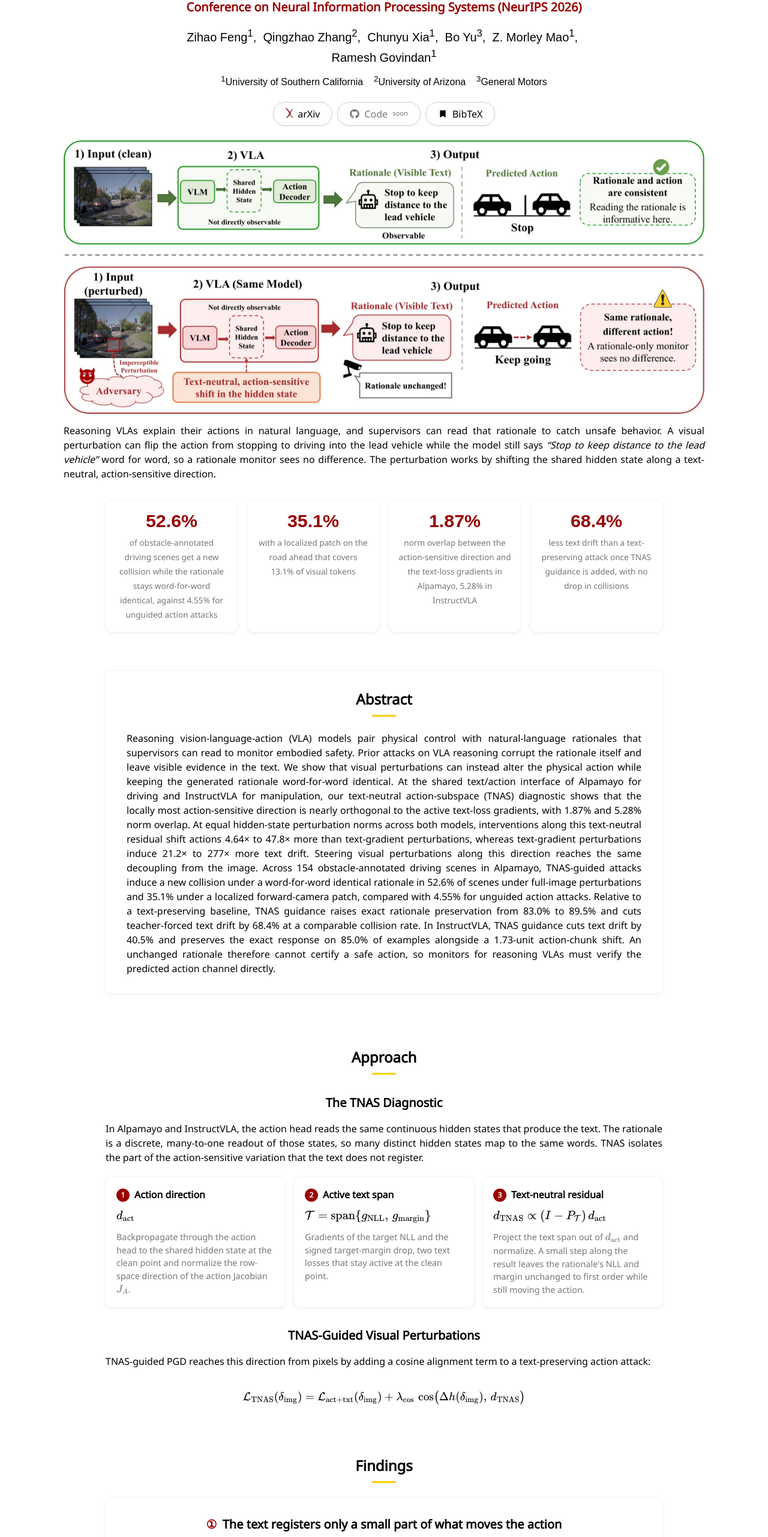
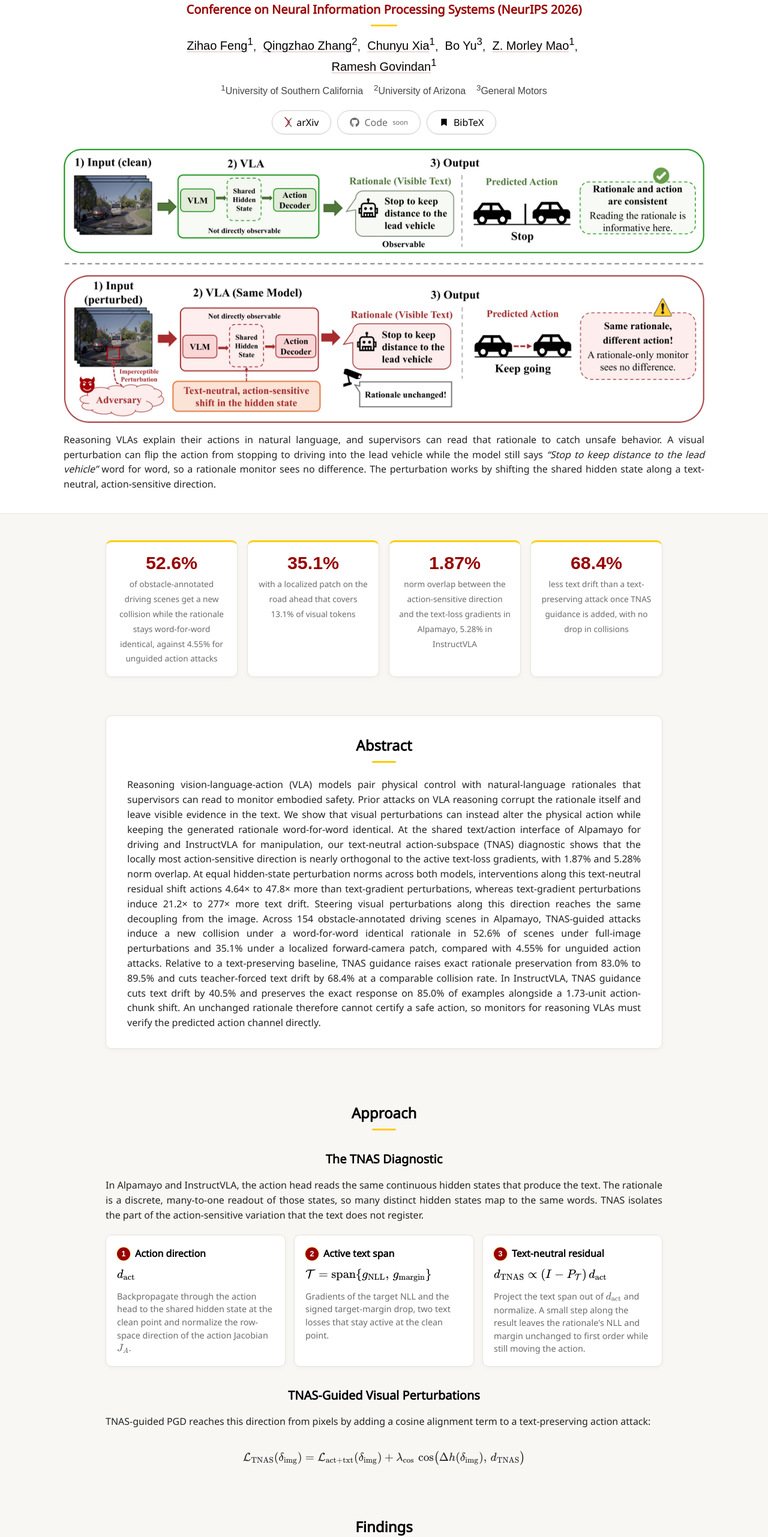
Before and after one commit to say-the-same/say-the-same.github.io, a plain HTML site: page index.html in a window 1280 px wide. Shown: the part 137-2700 px from the top of the page at 60% size. Drawn offline with nearby package versions, Linux system fonts and the light colour scheme; a web font is replaced by a local one.

Commit message:
Refine USC Cardinal & Gold styling, badges, takeaway layout, and favicon

```diff
--- a/index.html
+++ b/index.html
@@ -9,6 +9,9 @@
   <meta property="og:description" content="Visual perturbations can change a reasoning VLA's action while its rationale stays word-for-word identical. NeurIPS 2026.">
   <meta property="og:image" content="static/images/tnas_demo.jpg">
   <meta name="twitter:card" content="summary_large_image">
+
+  <link rel="icon" type="image/png" href="static/images/usc_logo.png">
+  <link rel="apple-touch-icon" sizes="180x180" href="static/images/apple-touch-icon.png">
 
   <link href="https://fonts.googleapis.com/css?family=Google+Sans|Noto+Sans|Castoro" rel="stylesheet">
   <link rel="stylesheet" href="https://cdn.jsdelivr.net/npm/katex@0.16.11/dist/katex.min.css">
@@ -163,7 +166,7 @@
       <h2 class="title">Findings</h2>
 
       <div class="box finding">
-        <h3 class="finding-title"><span class="num">①</span> The text registers only a small part of what moves the action</h3>
+        <h3 class="finding-title"><span class="num">1</span> The text registers only a small part of what moves the action</h3>
         <div class="content">
           <p>
             A frozen Qwen3-14B that reads only the clean rationale correctly predicts whether Alpamayo's plan comes to rest on 84.3% of 1,181 clips.
@@ -174,7 +177,7 @@
       </div>
 
       <div class="box finding">
-        <h3 class="finding-title"><span class="num">②</span> Hidden-state interventions along \(d_{\mathrm{TNAS}}\) shift the action while barely moving the text</h3>
+        <h3 class="finding-title"><span class="num">2</span> Hidden-state interventions along \(d_{\mathrm{TNAS}}\) shift the action while barely moving the text</h3>
         <figure>
           <a href="static/images/probe_finite_steps.png"><img class="fig-medium" src="static/images/probe_finite_steps.png" alt="Probe results: d_TNAS produces the largest action shift at fixed text KL and the smallest text KL at equal norm, in both Alpamayo and InstructVLA." width="2200" height="1780" loading="lazy"></a>
           <figcaption>
@@ -193,7 +196,7 @@
       </div>
 
       <div class="box finding">
-        <h3 class="finding-title"><span class="num">③</span> TNAS guidance turns pixel perturbations into silent collisions</h3>
+        <h3 class="finding-title"><span class="num">3</span> TNAS guidance turns pixel perturbations into silent collisions</h3>
         <div class="content">
           <p>
             A silent collision is a scene where the attacked plan newly collides with a logged traffic actor while the rationale stays word-for-word identical.
@@ -251,7 +254,7 @@
       </div>
 
       <div class="box finding">
-        <h3 class="finding-title"><span class="num">④</span> A localized patch still causes silent collisions</h3>
+        <h3 class="finding-title"><span class="num">4</span> A localized patch still causes silent collisions</h3>
         <figure>
           <a href="static/images/patch_demo_1.jpg"><img src="static/images/patch_demo_1.jpg" alt="Four cameras by four frames of a night driving clip. Red boxes mark the optimized patch on the front-wide and front-telephoto cameras." width="2000" height="1092" loading="lazy"></a>
           <figcaption>
--- a/static/css/style.css
+++ b/static/css/style.css
@@ -1,17 +1,20 @@
 /* Layout and typography follow the Nerfies project-page template. */
 
 /* Colors follow the USC identity palette (identity.usc.edu/color):
-   cardinal and gold as primaries, black and 70K gray for text on white.
-   Cardinal is never tinted and gold is never shaded or used for text. */
+   cardinal and gold as primaries, softened charcoal and black for text.
+   Cardinal is never muddied and gold is never used directly for text. */
 :root {
   color-scheme: light;
-  --text: #000;
-  --strong: #000;
-  --muted: #767676;           /* Gray 70K */
-  --line: #cccccc;            /* Gray 30K */
-  --cardinal: #990000;
-  --gold: #ffcc00;
-  --gold-light: #fff5cc;      /* gold at 20%, for fills behind black text */
+  --bg-subtle: #f8f7f4;       /* Warm academic canvas so white cards stand out */
+  --surface: #ffffff;
+  --text: #222222;            /* Softened charcoal for comfortable long-form reading */
+  --strong: #000000;          /* Pure black for headings and bold inline emphasis */
+  --muted: #6b6b6b;           /* Neutral gray (>5.1:1 contrast on white and warm canvas) */
+  --line: #cccccc;            /* USC Gray 30K */
+  --border-subtle: #e6e3dc;   /* Hairline card & section border */
+  --cardinal: #990000;        /* Official USC Cardinal */
+  --gold: #ffcc00;            /* Official USC Gold */
+  --gold-light: #fff5cc;      /* Gold at 20%, for table row highlights behind dark text */
 }
 
 * { box-sizing: border-box; }
@@ -20,10 +23,18 @@ html { scroll-behavior: smooth; }
 
 body {
   margin: 0;
-  background: #fff;
+  background: var(--surface);
   color: var(--text);
-  font: 400 16px/1.5 "Noto Sans", sans-serif;
+  font: 400 16px/1.55 "Noto Sans", sans-serif;
   -webkit-font-smoothing: antialiased;
+}
+
+/* USC Cardinal & Gold crown bar */
+body::before {
+  content: "";
+  display: block;
+  height: 5px;
+  background: linear-gradient(to bottom, var(--cardinal) 0 3px, var(--gold) 3px 5px);
 }
 
 img { max-width: 100%; height: auto; display: block; }
@@ -42,6 +53,11 @@ b, strong { color: var(--strong); font-weight: 700; }
 }
 
 .container.wide { max-width: 1100px; }
+
+main {
+  background: var(--bg-subtle);
+  padding: 12px 0 28px;
+}
 
 .section { padding: 32px 0; }
 
@@ -62,6 +78,7 @@ h2.title::after {
   width: 40px;
   height: 3px;
   margin: 8px auto 0;
+  border-radius: 2px;
   background: var(--gold);
 }
 
@@ -76,7 +93,7 @@ h3.subtitle {
 /* Hero */
 
 .hero {
-  padding: 48px 0 24px;
+  padding: 44px 0 24px;
   text-align: center;
 }
 
@@ -84,7 +101,7 @@ h3.subtitle {
 
 .publication-title {
   margin: 0;
-  font: 600 2rem/1.125 "Google Sans", sans-serif;
+  font: 600 2rem/1.15 "Google Sans", sans-serif;
   color: var(--strong);
 }
 
@@ -95,26 +112,49 @@ h3.subtitle {
   color: var(--cardinal);
 }
 
+.venue::after {
+  content: "";
+  display: block;
+  width: 44px;
+  height: 3px;
+  margin: 10px auto 0;
+  border-radius: 2px;
+  background: var(--gold);
+}
+
 .publication-authors {
-  margin: 16px auto 0;
+  margin: 14px auto 0;
   max-width: 760px;
   font: 400 1.25rem/1.6 "Google Sans", sans-serif;
 }
 
-.author { color: #000; white-space: nowrap; }
-.author a { color: inherit; }
+.author { color: var(--strong); white-space: nowrap; }
+
+.author a {
+  color: var(--strong);
+  text-decoration: underline;
+  text-decoration-color: rgba(153, 0, 0, 0.28);
+  text-underline-offset: 3px;
+  text-decoration-thickness: 1px;
+  transition: color 0.15s ease, text-decoration-color 0.15s ease;
+}
+
+.author a:hover {
+  color: var(--cardinal);
+  text-decoration-color: var(--cardinal);
+}
 
 .affiliations {
   margin: 10px 0 0;
   font: 400 1rem/1.5 "Google Sans", sans-serif;
-  color: var(--strong);
+  color: #444444;
 }
 
 .publication-links {
   display: flex;
   flex-wrap: wrap;
   justify-content: center;
-  gap: 8px;
+  gap: 10px;
   margin-top: 20px;
 }
 
@@ -125,21 +165,33 @@ h3.subtitle {
   padding: 7px 20px;
   border-radius: 999px;
   border: 1px solid var(--line);
-  background: #fff;
-  color: #000;
+  background: var(--surface);
+  color: var(--strong);
   font-size: 1rem;
   line-height: 1.5;
   box-shadow: 0 1px 2px rgba(0, 0, 0, 0.05);
-  transition: border-color 0.15s ease, color 0.15s ease;
+  transition: border-color 0.15s ease, color 0.15s ease, background-color 0.15s ease, box-shadow 0.15s ease;
 }
 
-.button:hover { border-color: var(--cardinal); color: var(--cardinal); text-decoration: none; }
+.button:hover {
+  border-color: var(--cardinal);
+  color: var(--cardinal);
+  background: #fff9f9;
+  box-shadow: 0 2px 6px rgba(153, 0, 0, 0.08);
+  text-decoration: none;
+}
+
 .button svg { width: 1em; height: 1em; }
 .button svg.logo { width: auto; height: 1.15em; }
 .button small { font-size: 0.7rem; color: var(--muted); }
 .button.is-soon { color: var(--muted); cursor: default; pointer-events: none; }
 
 /* Teaser */
+
+.teaser {
+  padding-bottom: 36px;
+  border-bottom: 1px solid var(--border-subtle);
+}
 
 .teaser img { width: 100%; }
 
@@ -164,7 +216,10 @@ h3.subtitle {
 .stats li {
   padding: 18px 16px;
   border-radius: 10px;
-  box-shadow: 0 2px 8px rgba(0, 0, 0, 0.05), 0 0 0 1px rgba(0, 0, 0, 0.03);
+  background: var(--surface);
+  border: 1px solid var(--border-subtle);
+  border-top: 3px solid var(--gold);
+  box-shadow: 0 2px 8px rgba(0, 0, 0, 0.04);
   text-align: center;
 }
 
@@ -183,8 +238,9 @@ h3.subtitle {
   margin-bottom: 24px;
   padding: 30px 35px;
   border-radius: 10px;
-  background: #fff;
-  box-shadow: 0 2px 8px rgba(0, 0, 0, 0.05), 0 0 0 1px rgba(0, 0, 0, 0.03);
+  background: var(--surface);
+  border: 1px solid var(--border-subtle);
+  box-shadow: 0 2px 10px rgba(0, 0, 0, 0.04);
 }
 
 .finding-title {
@@ -195,7 +251,22 @@ h3.subtitle {
   text-align: center;
 }
 
-.finding-title .num { color: var(--cardinal); margin-right: 4px; }
+.finding-title .num {
+  display: inline-grid;
+  place-items: center;
+  width: 26px;
+  height: 26px;
+  margin-right: 8px;
+  border-radius: 50%;
+  background: var(--cardinal);
+  color: #ffffff;
+  font-family: "Google Sans", sans-serif;
+  font-size: 0.85rem;
+  font-weight: 700;
+  line-height: 1;
+  vertical-align: 2px;
+  box-shadow: 0 0 0 2px var(--gold-light);
+}
 
 figure { margin: 0 0 18px; }
 
@@ -227,7 +298,9 @@ figcaption {
   counter-increment: step;
   padding: 18px;
   border-radius: 10px;
-  box-shadow: 0 2px 8px rgba(0, 0, 0, 0.05), 0 0 0 1px rgba(0, 0, 0, 0.03);
+  background: var(--surface);
+  border: 1px solid var(--border-subtle);
+  box-shadow: 0 2px 8px rgba(0, 0, 0, 0.04);
 }
 
 .steps h4 { margin: 0; font-size: 1rem; font-weight: 600; color: var(--strong); }
@@ -241,9 +314,13 @@ figcaption {
   margin-right: 8px;
   border-radius: 50%;
   background: var(--cardinal);
-  color: #fff;
-  font-size: 0.75rem;
+  color: #ffffff;
+  font-family: "Google Sans", sans-serif;
+  font-size: 0.78rem;
+  font-weight: 700;
+  line-height: 1;
   vertical-align: 1px;
+  box-shadow: 0 0 0 2px var(--gold-light);
 }
 
 .steps p { margin: 0; font-size: 0.9rem; line-height: 1.5; color: var(--muted); }
@@ -287,23 +364,33 @@ thead th {
 }
 
 thead th:first-child, tbody th { text-align: left; }
-tbody th { font-weight: 400; }
-td { text-align: right; }
+tbody th { font-weight: 400; color: var(--text); }
+td { text-align: right; color: var(--text); }
 tbody tr { border-bottom: 1px solid var(--line); }
 tbody tr:last-child { border-bottom: 2px solid var(--strong); }
 tr.ours { background: var(--gold-light); }
-tr.ours th { box-shadow: inset 3px 0 0 var(--gold); }
+tr.ours th { box-shadow: inset 3px 0 0 var(--gold); color: var(--strong); font-weight: 500; }
 
 /* Takeaway */
 
 .takeaway {
   margin-top: 8px;
-  padding: 20px 28px;
+  padding: 22px 32px;
   border-radius: 10px;
-  background: var(--gold-light);
-  border: 1px solid var(--gold);
-  font-size: 1.05rem;
+  background: linear-gradient(to right, #fff7d6, #fffdf5);
+  border: 1px solid #eadca8;
+  box-shadow: inset 4px 0 0 var(--cardinal), 0 2px 8px rgba(0, 0, 0, 0.04);
+  font-size: 1rem;
+  line-height: 1.55;
+  color: var(--text);
   text-align: center;
+}
+
+.takeaway strong {
+  display: block;
+  margin-bottom: 6px;
+  font-size: 1.12rem;
+  color: var(--cardinal);
 }
 
 /* BibTeX */
@@ -318,19 +405,25 @@ tr.ours th { box-shadow: inset 3px 0 0 var(--gold); }
   padding: 4px 14px;
   border-radius: 999px;
   border: 1px solid var(--line);
-  background: #fff;
+  background: var(--surface);
   color: var(--strong);
   cursor: pointer;
+  transition: border-color 0.15s ease, color 0.15s ease, background-color 0.15s ease;
 }
 
-.copy:hover { border-color: var(--cardinal); color: var(--cardinal); }
+.copy:hover {
+  border-color: var(--cardinal);
+  color: var(--cardinal);
+  background: #fff9f9;
+}
 
 pre {
   margin: 0;
   padding: 1.25em 1.5em;
-  background: #fff;
-  border: 1px solid var(--line);
-  border-radius: 6px;
+  background: var(--surface);
+  border: 1px solid var(--border-subtle);
+  border-radius: 8px;
+  box-shadow: 0 2px 8px rgba(0, 0, 0, 0.03);
   overflow-x: auto;
   font-size: 0.875rem;
   line-height: 1.5;
@@ -340,9 +433,10 @@ pre {
 /* Footer */
 
 .footer {
-  margin-top: 32px;
+  margin-top: 0;
   padding: 32px 0 48px;
-  border-top: 1px solid var(--line);
+  background: var(--surface);
+  border-top: 1px solid var(--border-subtle);
   font-size: 0.85rem;
   color: var(--muted);
   text-align: center;
```
Also changed, not shown: static/images/apple-touch-icon.png (added), static/images/usc_logo.png (added).
